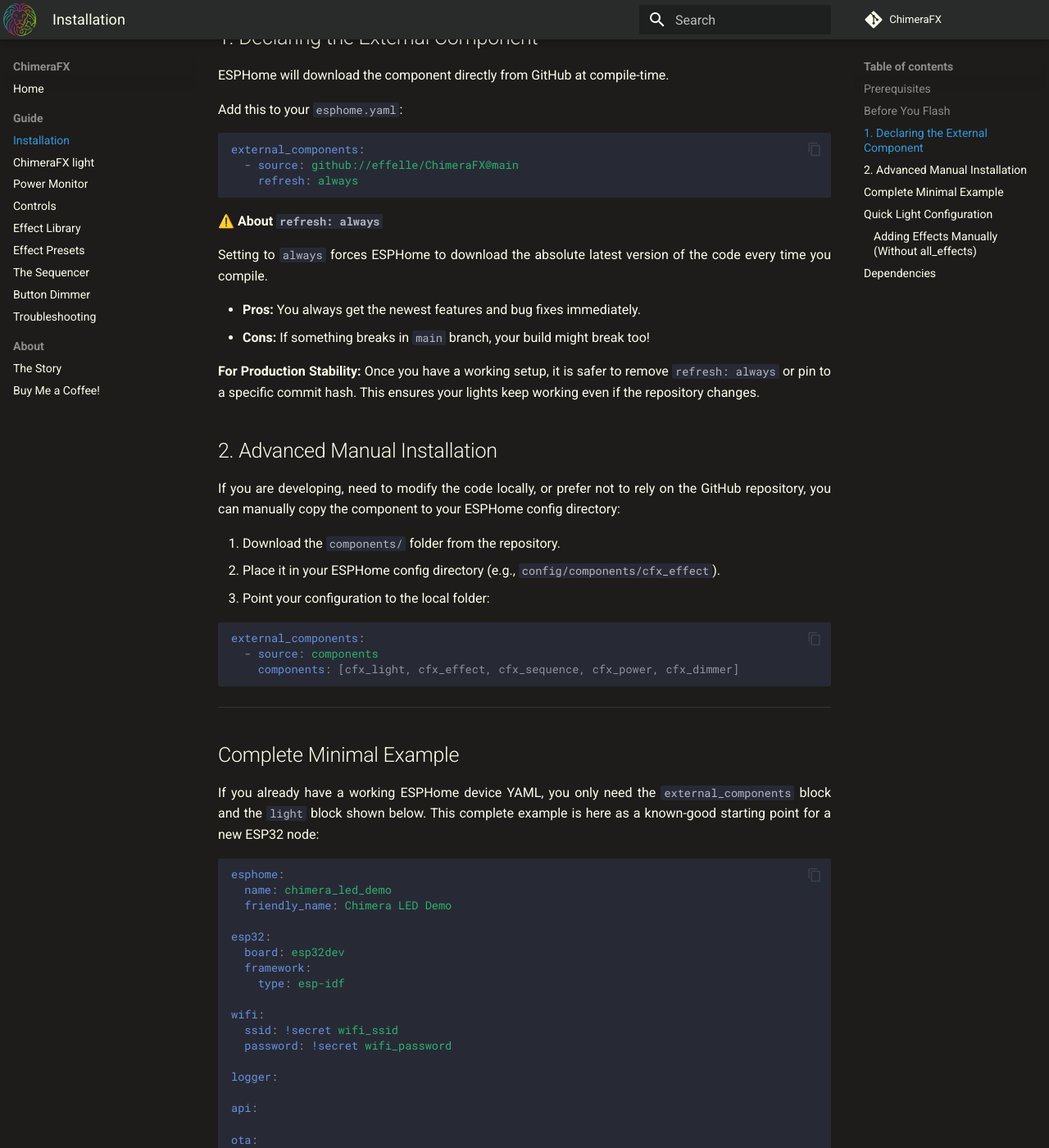
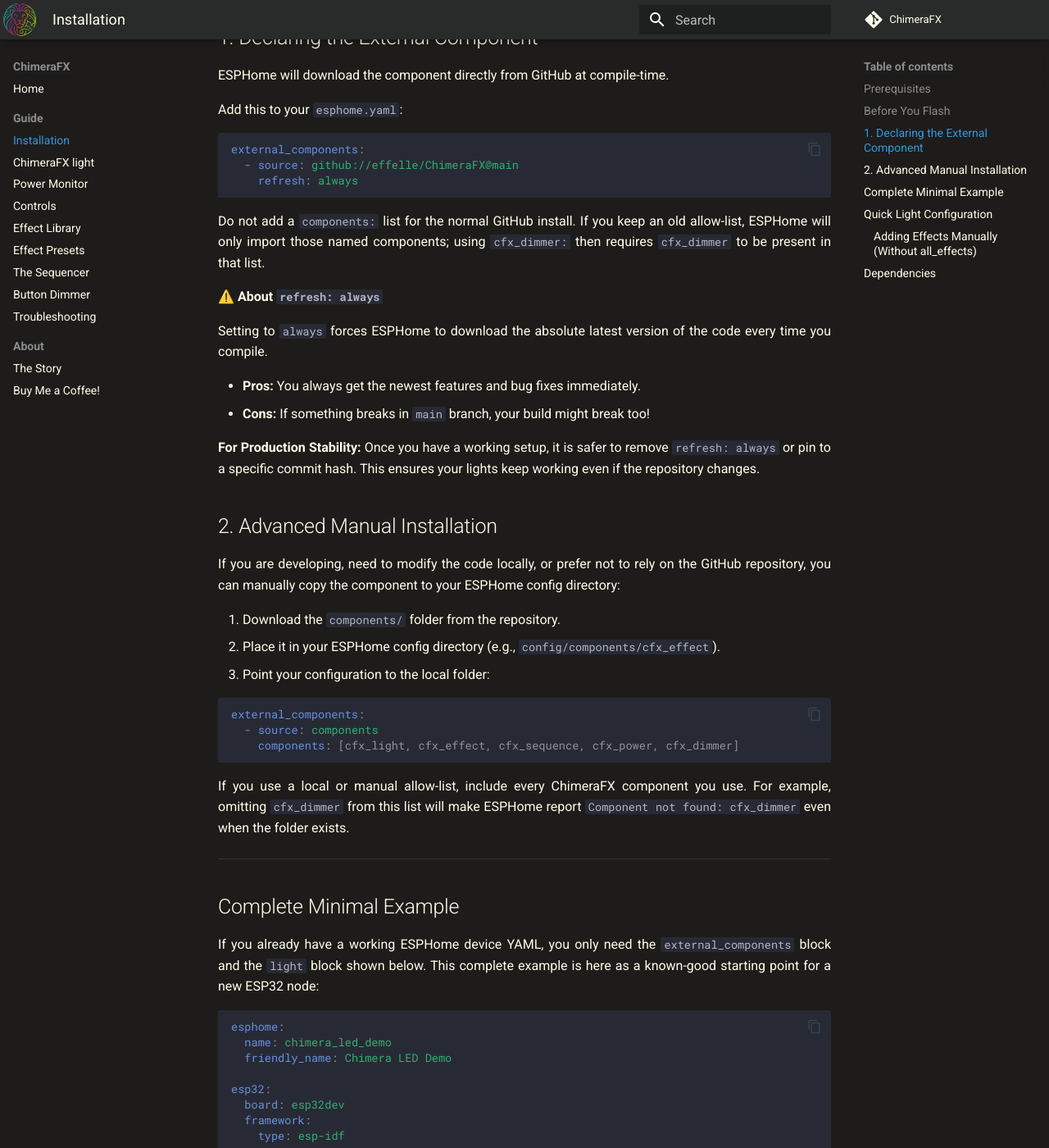
Before and after one commit to effelle/ChimeraFX, an MkDocs documentation site: the page built from docs/Installation.md, in a window 1280 px wide and 1400 px high, scrolled down 1262 px. Shown: the whole window at 82% size. Built offline with MkDocs 1.6.1 and Material for MkDocs 9.7.7, drawn with Linux system fonts in a browser that asks for light colours; comment, search, counter and statistics services are not loaded.

Commit message:
Document cfx dimmer allow-list requirement

````diff
--- a/docs/Installation.md
+++ b/docs/Installation.md
@@ -43,6 +43,10 @@
     refresh: always
 ```
 
+Do not add a `components:` list for the normal GitHub install. If you keep an
+old allow-list, ESPHome will only import those named components; using
+`cfx_dimmer:` then requires `cfx_dimmer` to be present in that list.
+
 ⚠️ **About `refresh: always`**
 
 Setting to `always` forces ESPHome to download the absolute latest version of the code every time you compile.
@@ -66,6 +70,10 @@
   - source: components
     components: [cfx_light, cfx_effect, cfx_sequence, cfx_power, cfx_dimmer]
 ```
+
+If you use a local or manual allow-list, include every ChimeraFX component you
+use. For example, omitting `cfx_dimmer` from this list will make ESPHome report
+`Component not found: cfx_dimmer` even when the folder exists.
 
 ---
 ## Complete Minimal Example
````
Also changed, not shown: docs/cfx_dimmer.md (+4 -0 lines).
